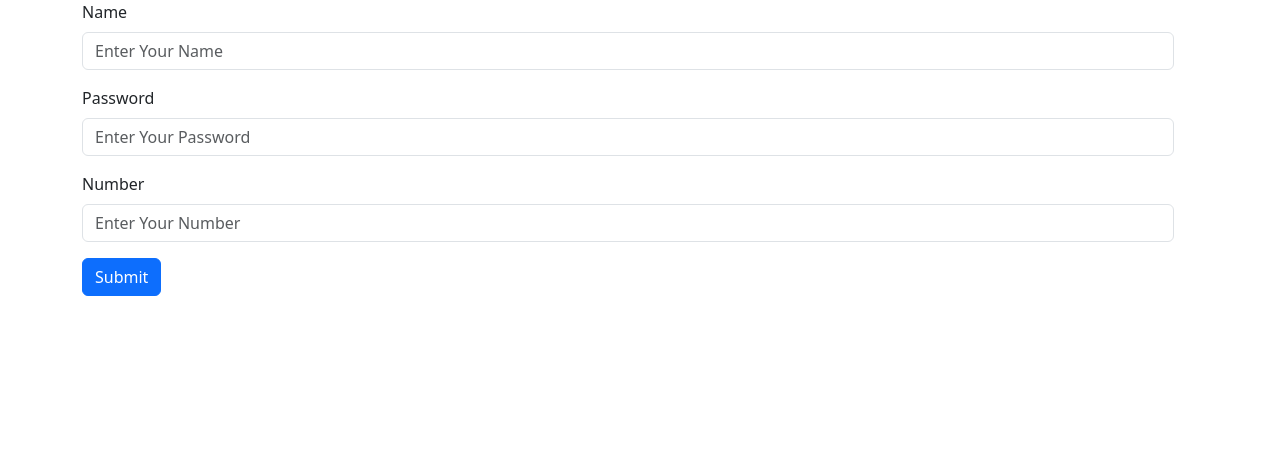
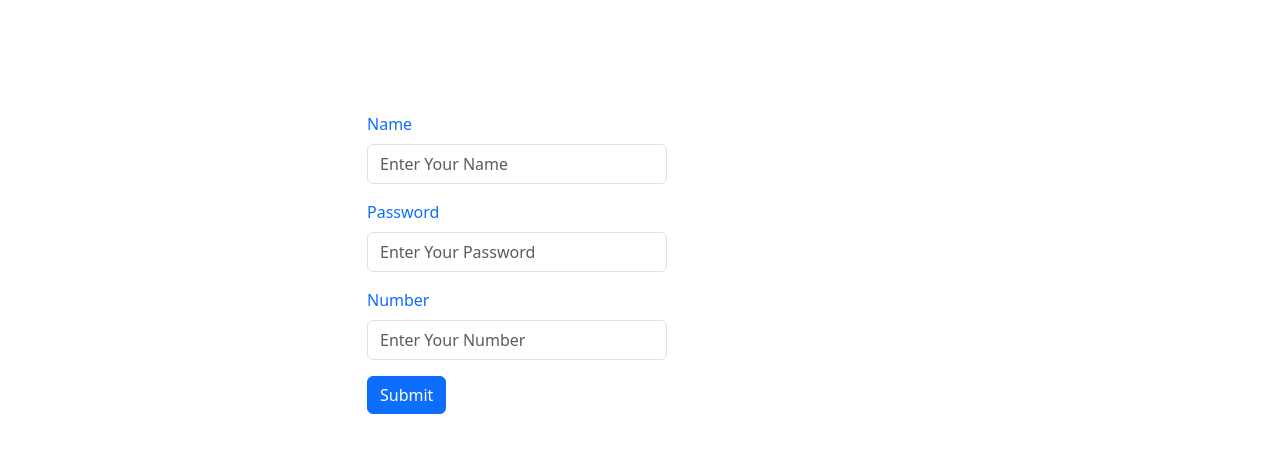
Before and after one commit to rahedhossen49/Web-Development-, a PHP site: page / in a window 1280 px wide. Shown: the top 453 px of the page. Run offline with PHP 8.4, Linux system fonts and the light colour scheme.

Commit message:
first commit

```diff
--- a/Web_Development/Class_3_Assaignment/Login_Form_Database/index.php
+++ b/Web_Development/Class_3_Assaignment/Login_Form_Database/index.php
@@ -5,16 +5,29 @@
   <meta charset="UTF-8">
   <meta name="viewport" content="width=device-width, initial-scale=1.0">
   <link href="https://cdn.jsdelivr.net/npm/bootstrap@5.3.3/dist/css/bootstrap.min.css" rel="stylesheet">
-  <title>Document</title>
+  <title>Styled Form</title>
+  <style>
+    .form-section {
+      margin-top: 5rem;
+      padding: 2rem;
+      background-color: white;
+      border-radius: 0.5rem;
+    }
+
+    .custom-input {
+      height: 40px;
+      width: 300px;
+    }
+  </style>
 </head>
 
 <body>
-  <section class="form" class="mt-5 .text-primary">
+  <section class="form-section text-primary">
     <div class="container">
-      <div class="row">
-        <div class="row">
+      <div class="row justify-content-center">
+        <div class="col-md-6">
           <div class="main_container js-center">
-            <form action="./env.php" method=$_GET>
+            <form action="./env.php" method="GET">
               <div class="mb-3">
                 <label for="exampleInputName" class="form-label">Name</label>
                 <input type="text" class="form-control custom-input" id="exampleInputName" placeholder="Enter Your Name" name="Name">
@@ -34,6 +47,7 @@
       </div>
     </div>
   </section>
+
 </body>
 
 </html>
```
Also changed, not shown: Web_Development/Class_3_Assaignment/Pyramid_Pattern/index.php (+21 -16 lines).
